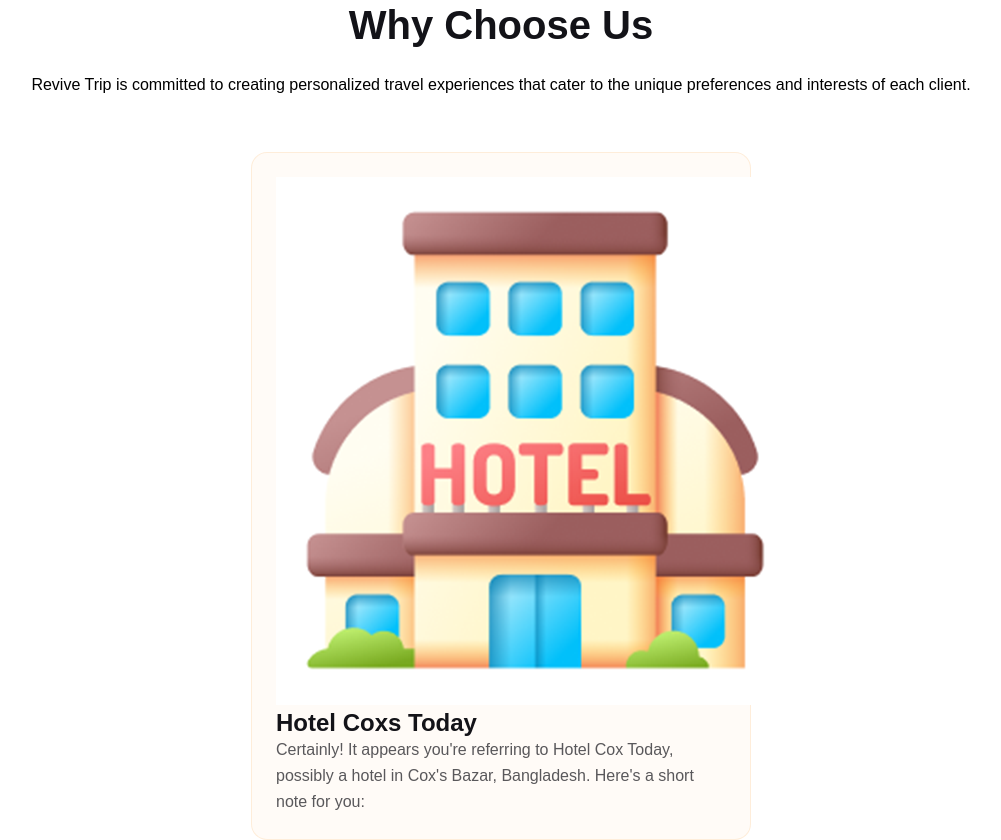
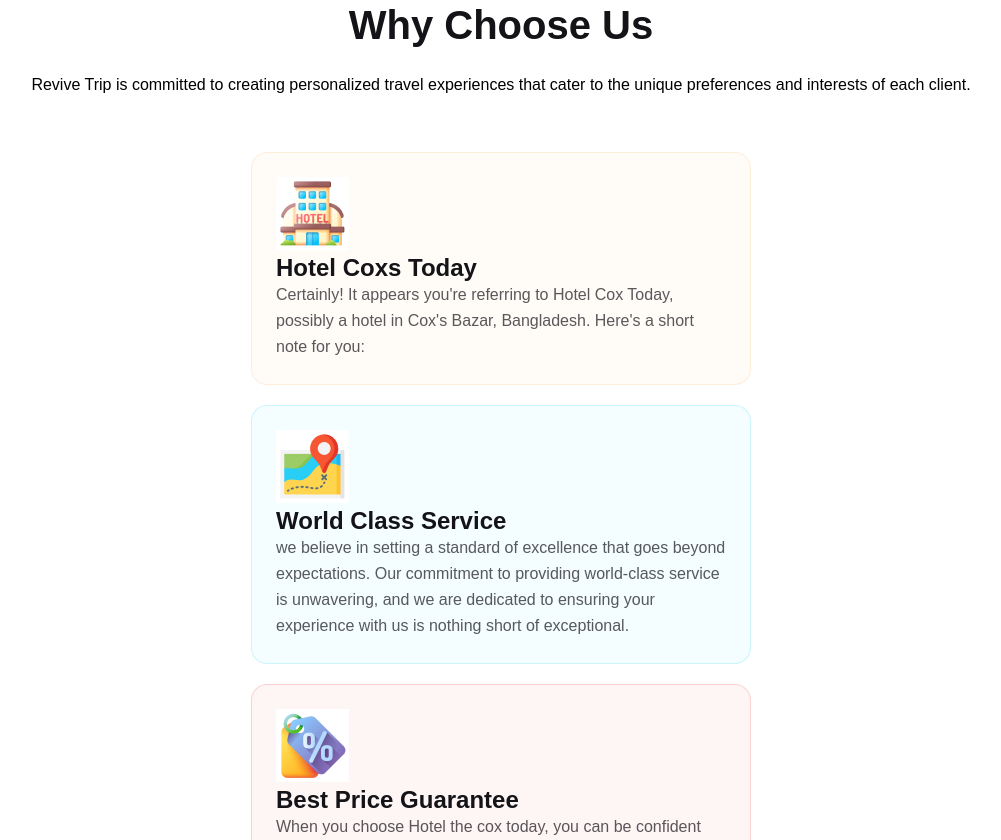
Before and after one commit to omarfaruk75/Reive-Trips, a plain HTML site: page index.html in a window 1280 px wide. Shown: the part 2740-3580 px from the top of the page, without its empty margins (139-1140 px from the left). Drawn offline with Linux system fonts and the light colour scheme.

Commit message:
some image link update

```diff
--- a/index.html
+++ b/index.html
@@ -134,14 +134,14 @@
             </div>
             <div class="choose-box">
                 <div class="choose-subtitle-box-1">
-                    <div class="choose-img"><img src="images/1.png" alt=""></div>
+                    <div class="choose-img"><img src="./images/Frame 3.png" alt=""></div>
                     <h2 class="common-choose-subtitle">Hotel Coxs Today</h2>
                     <p class="choose-section-description">Certainly! It appears you're referring to Hotel Cox Today,
                         possibly a hotel in Cox's Bazar, Bangladesh. Here's a short
                         note for you:</p>
                 </div>
                 <div class="choose-subtitle-box-2">
-                    <div class="choose-img"><img src="images/hotel-icon-3d.png" alt=""></div>
+                    <div class="choose-img"><img src="./images/Frame 4.png" alt=""></div>
                     <h2 class="common-choose-subtitle">World Class Service</h2>
                     <p class="choose-section-description">we believe in setting a standard of excellence that goes
                         beyond expectations. Our commitment to providing world-class
@@ -149,7 +149,7 @@
                         of exceptional.</p>
                 </div>
                 <div class="choose-subtitle-box-3">
-                    <div class="choose-img"><img src="images/frame1.png" alt=""></div>
+                    <div class="choose-img"><img src="./images/Frame 5.png" alt=""></div>
                     <h2 class="common-choose-subtitle">Best Price Guarantee</h2>
                     <p class="choose-section-description">When you choose Hotel the cox today, you can be confident that
                         you are getting the best deal available. If you find a
@@ -243,7 +243,7 @@
             </div>
             <div class="popular-tours-image" id="youtube-image">
 
-                <img src="images/Rectangle-4.png" alt="">
+                <img src="./images/Frame 6.jpg" alt="">
             </div>
         </section>
         <section class="picks-package" id="picks-package">
```
Also changed, not shown: images/Frame 3 (1).png (added), images/Frame 3.png (added), images/Frame 4.png (added), images/Frame 5.png (added), images/Frame 6.jpg (added), images/map.png (added).
